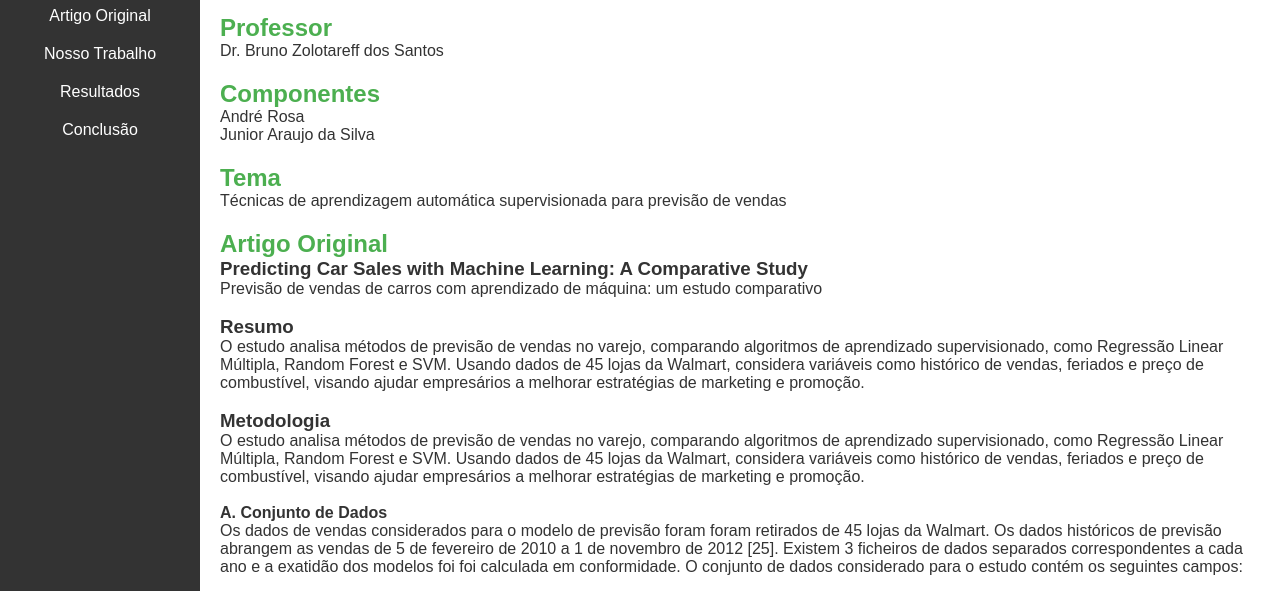
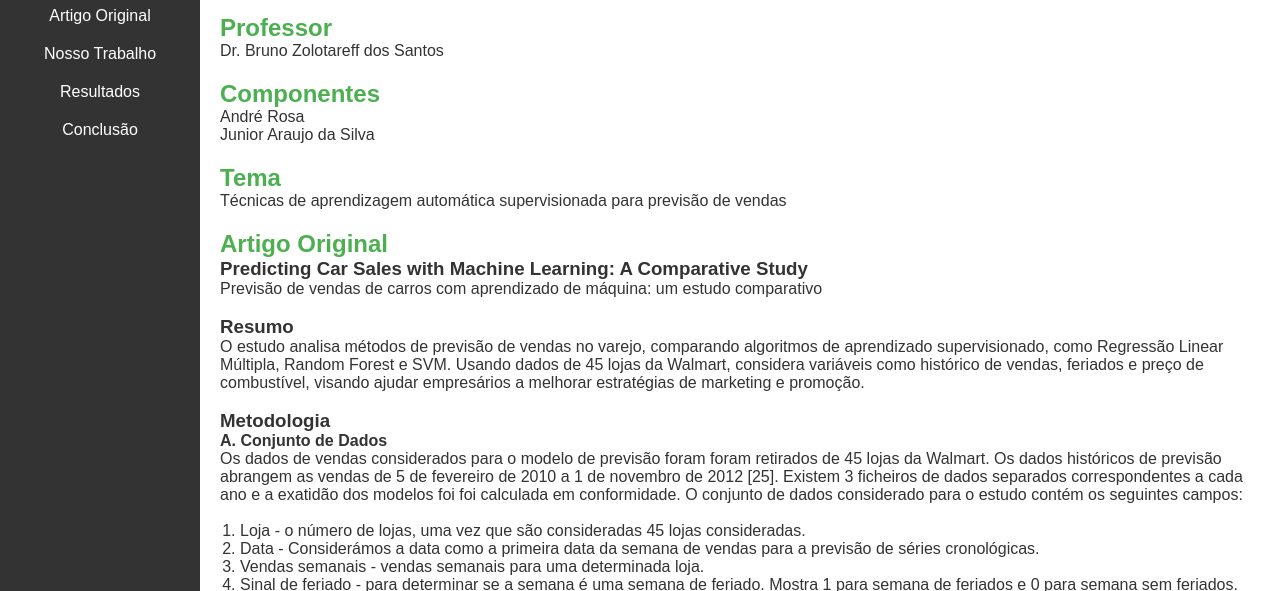
Before and after one commit to junior-silva-fatec/machine-learning-previsao_de_vendas, a plain HTML site: page docs/index.html in a window 1280 px wide. Shown: the part 147-738 px from the top of the page. Drawn offline with Linux system fonts and the light colour scheme.

Commit message:
Ajuste HTML

```diff
--- a/docs/index.html
+++ b/docs/index.html
@@ -61,11 +61,6 @@
                 e preço de combustível, visando ajudar empresários a melhorar estratégias de marketing e promoção.</p>
             <br>
             <h3>Metodologia</h3>
-            <p>O estudo analisa métodos de previsão de vendas no varejo, comparando algoritmos
-                de aprendizado supervisionado, como Regressão Linear Múltipla, Random Forest e SVM.
-                Usando dados de 45 lojas da Walmart, considera variáveis como histórico de vendas, feriados
-                e preço de combustível, visando ajudar empresários a melhorar estratégias de marketing e promoção.</p>
-            <br>
             <h4>A. Conjunto de Dados</h4>
             <p>Os dados de vendas considerados para o modelo de previsão foram foram retirados de 45 lojas da Walmart.
                 Os dados históricos de previsão abrangem as vendas de 5 de fevereiro de 2010 a 1 de novembro de 2012
```
